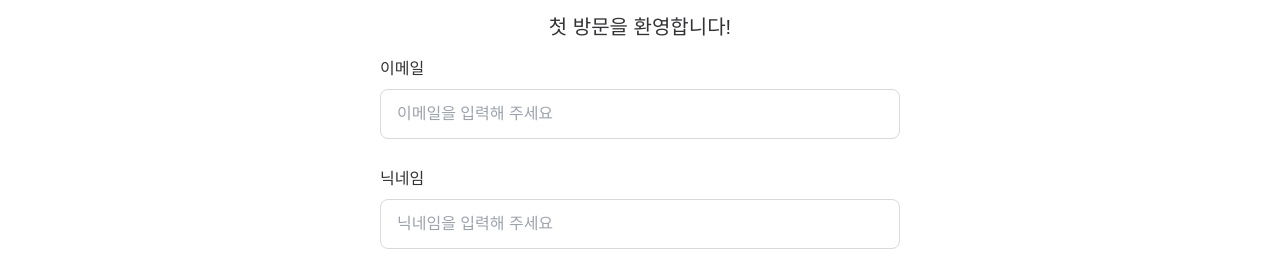
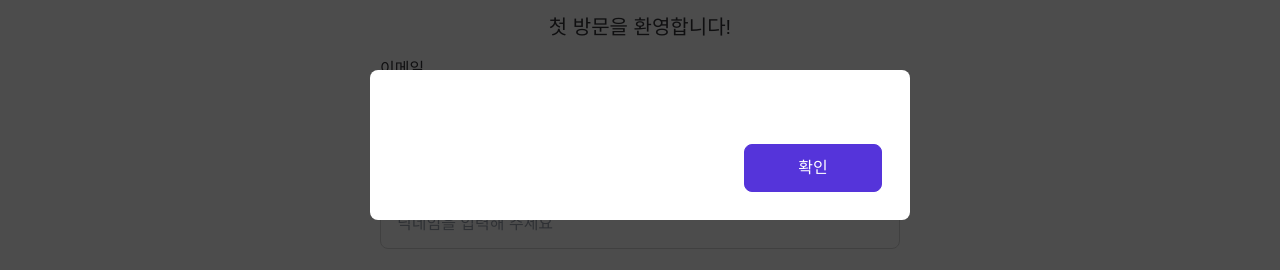
Before and after one commit to only-arrow-function/Taskify, a Next.js app: page /signup in a window 1280 px wide. Shown: the part 255-525 px from the top of the page. Built offline with nearby package versions, Linux system fonts and the light colour scheme.

Commit message:
feat [구승모]: 알림에대한 모달 추가

```diff
--- /dev/null
+++ b/components/modal/modal-description.tsx
@@ -0,0 +1,11 @@
+import React from 'react';
+
+interface ModalDescriptionProps {
+  text: string;
+}
+
+const ModalDescription = ({ text }: ModalDescriptionProps) => {
+  return <p className="text-center my-4  text-grayscale-80 sm:text-base">{text}</p>;
+};
+
+export default ModalDescription;
--- /dev/null
+++ b/components/modal/notification-modal.tsx
@@ -0,0 +1,24 @@
+import React from 'react';
+import Modal from './modal';
+import ModalButton from './modal-button';
+import ModalDescription from './modal-description';
+import { useToggleStore } from '@/store/toggle-store';
+
+const NotificationModal = ({ message }: { message: string }) => {
+  const { handleCloseToggle } = useToggleStore();
+
+  return (
+    <Modal>
+      <div className="flex flex-col h-full justify-between">
+        <ModalDescription text={message} />
+        <div className="flex justify-center mt-[10px] sm:justify-end">
+          <ModalButton disabled={false} purpose="positive" onClick={handleCloseToggle}>
+            확인
+          </ModalButton>
+        </div>
+      </div>
+    </Modal>
+  );
+};
+
+export default NotificationModal;
```
